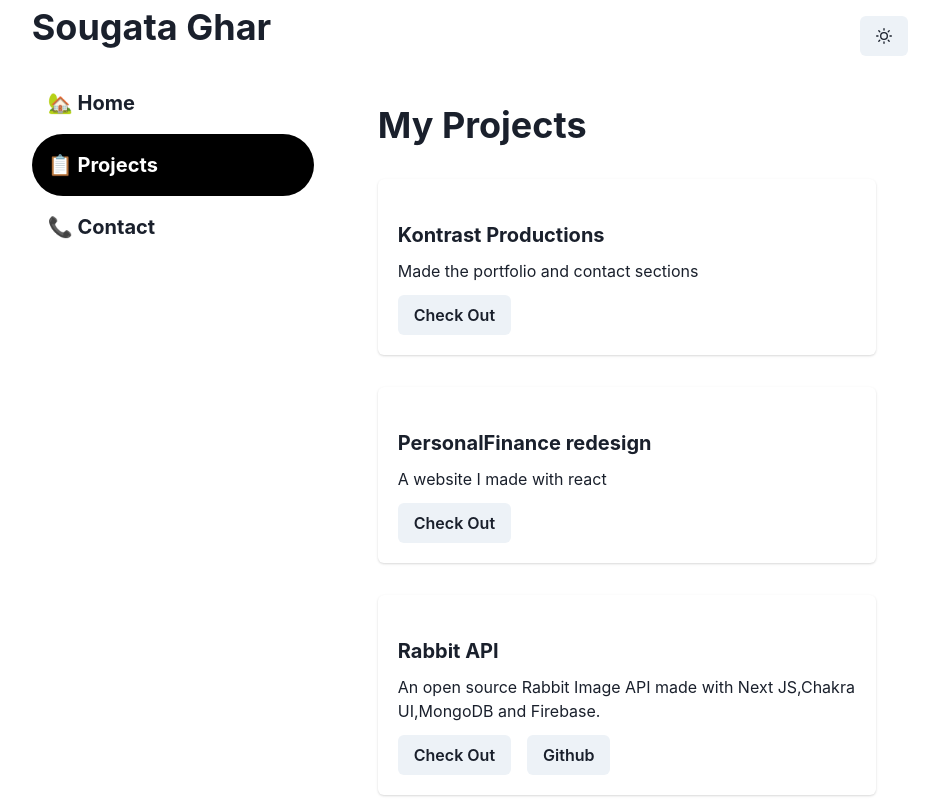
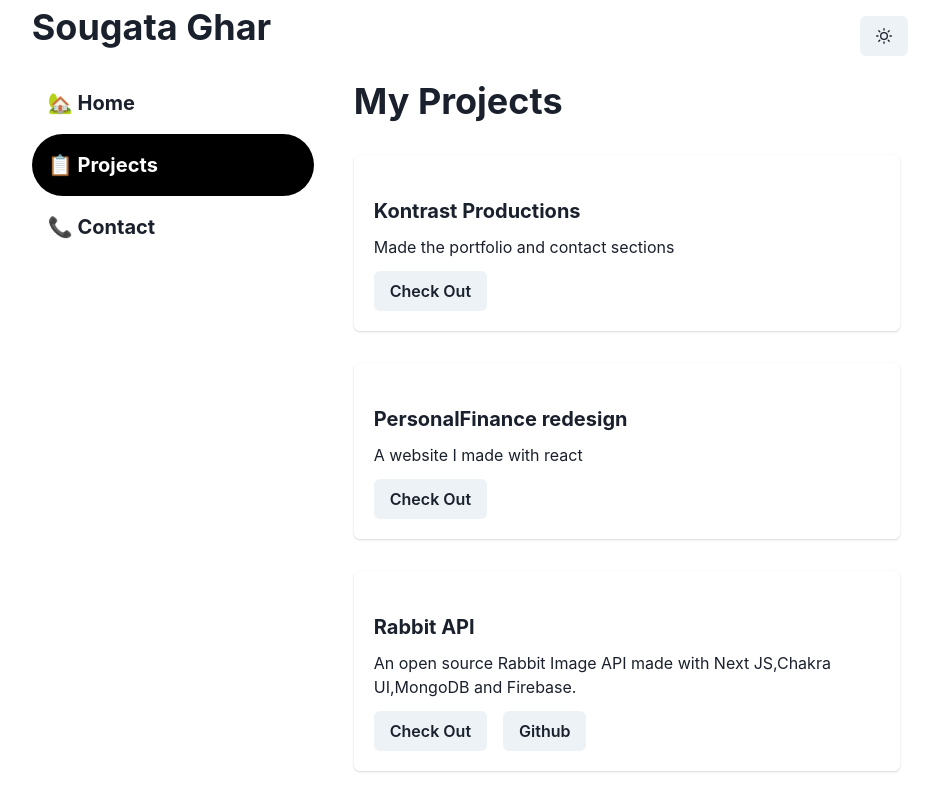
Before and after one commit to sougataghar477/Portfolio, a React (Create React App) app: page /projects in a window 1280 px wide. Shown: the top 800 px of the page, without its empty margins (170-1109 px from the left). Built offline with nearby package versions, Linux system fonts and the light colour scheme.

Commit message:
fixed padding

```diff
--- a/src/App.js
+++ b/src/App.js
@@ -8,12 +8,10 @@ import {
   ButtonGroup,
   Drawer,
   DrawerBody,
-  DrawerHeader,
   DrawerContent,
   DrawerCloseButton,
   useColorMode,
   useDisclosure,
-
 } from '@chakra-ui/react';
 
 import { SunIcon,MoonIcon,HamburgerIcon } from '@chakra-ui/icons';
@@ -36,7 +34,8 @@ function App() {
         <Button
         onClick={toggleColorMode}
         mt={4}
-         >{colorMode==='light'?<><SunIcon  />  </>:<><MoonIcon  />  </>}</Button>
+         >{colorMode==='light'?<SunIcon/>:<MoonIcon/>}
+        </Button>
         <Button display={['flex','flex','none']} onClick={onOpen} mt={4} ><HamburgerIcon/></Button>
         <Drawer
         isOpen={isOpen}
--- a/src/components/Projects.js
+++ b/src/components/Projects.js
@@ -11,7 +11,7 @@ function Projects() {
         { heading: 'Copy Message extension for 7TV', text: 'Copies message in twitch chat if you have 7TV extension', link: 'https://addons.mozilla.org/en-US/firefox/addon/message-copier-for-7tv/', github: 'https://github.com/sougataghar477/7TV-message-copier-for-twitch' },
         { heading: 'Twitch brightness controller', text: 'Controls brightness of the video player of a twitch stream', link: 'https://addons.mozilla.org/en-US/firefox/addon/twitch-brightness-reducer/', github: 'https://github.com/sougataghar477/twitch-brightness-reducer' }
     ]
-    return <Flex wrap={'wrap'} gap={8} p={8}>
+    return <Flex wrap={'wrap'} gap={8} p={2}>
         <Heading>My Projects</Heading>
         {cards.map((card, index) => (
             <Card key={index} flexGrow={1} >
```
